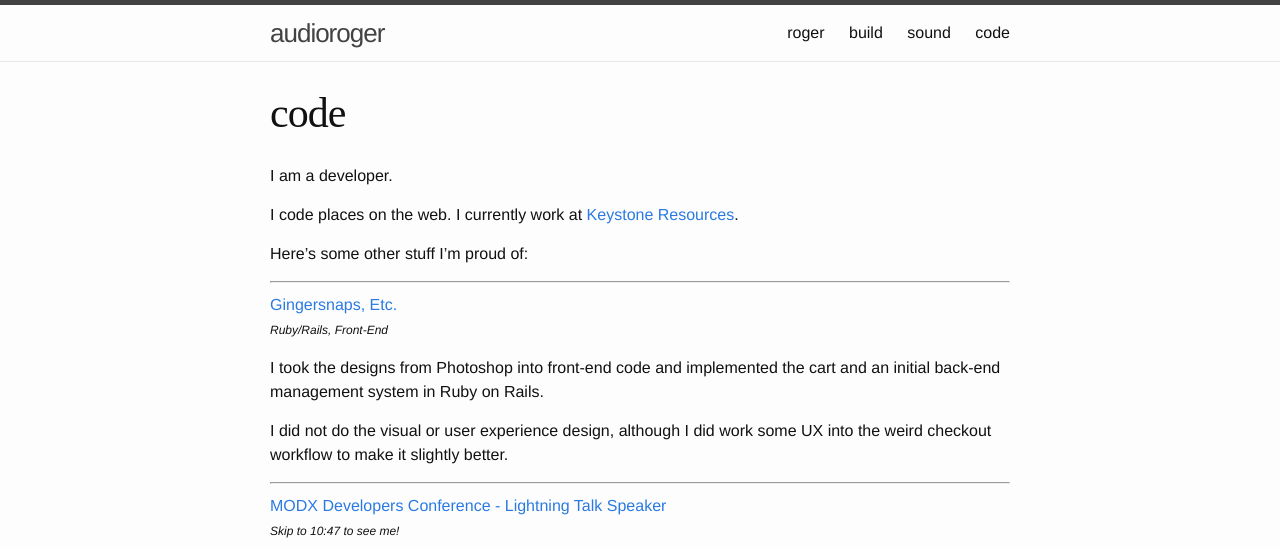
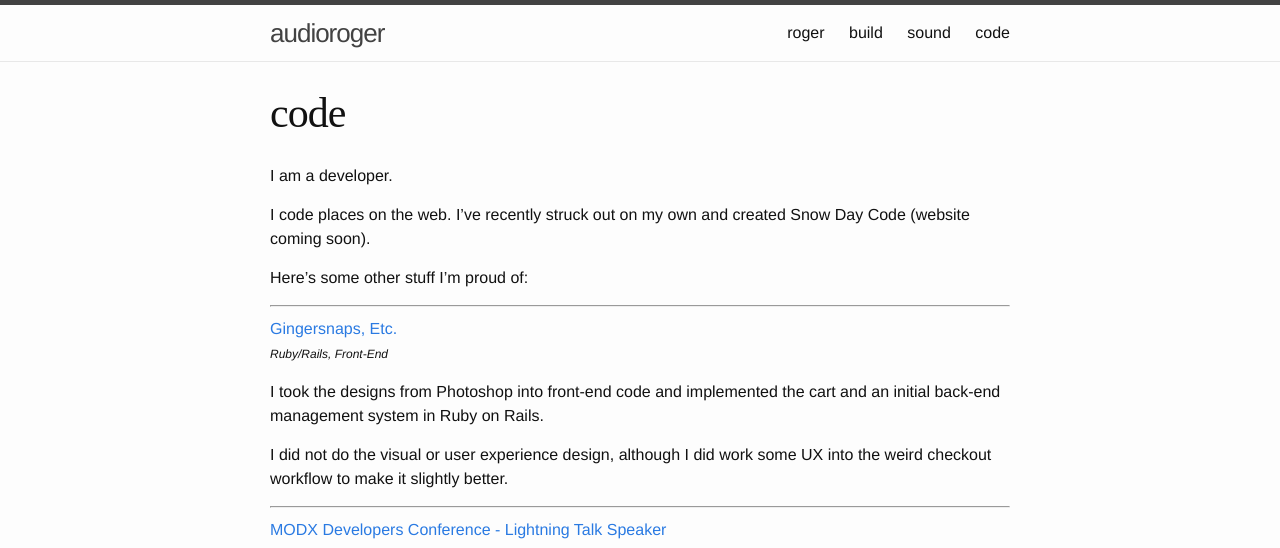
Before and after one commit to audioroger/audioroger.github.io, a Jekyll site: the page built from code.md, in a window 1280 px wide. Shown: the top 548 px of the page. Built offline with Jekyll 4.4.1, drawn with Linux system fonts in a browser that asks for light colours; some web fonts are replaced.

Commit message:
updated code page

```diff
--- a/code.md
+++ b/code.md
@@ -6,7 +6,7 @@ permalink: /code/
 
 I am a developer.
 
-I code places on the web. I currently work at <a href="http://keystoneresources.com/" title="Keystone Resources" target="_blank">Keystone Resources</a>.
+I code places on the web. I've recently struck out on my own and created Snow Day Code (website coming soon).
 
 Here's some other stuff I'm proud of:
 
```
